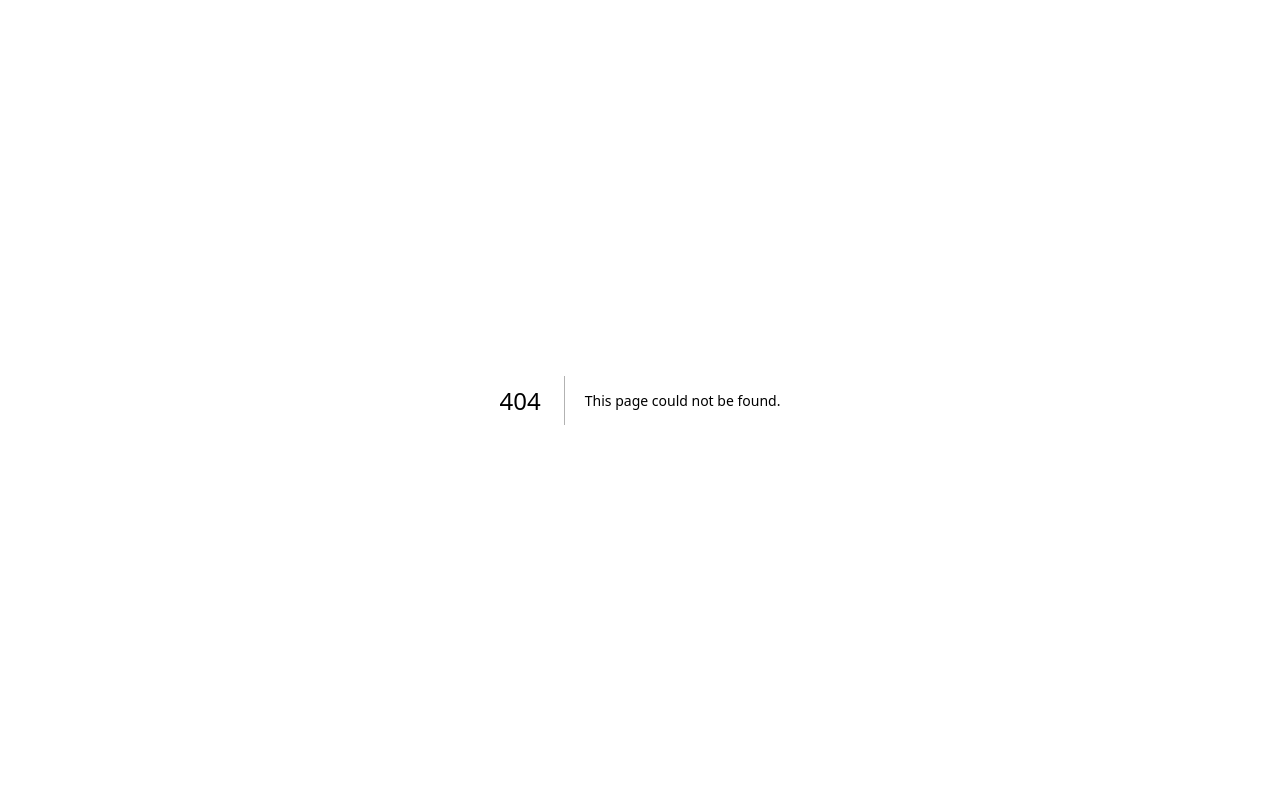
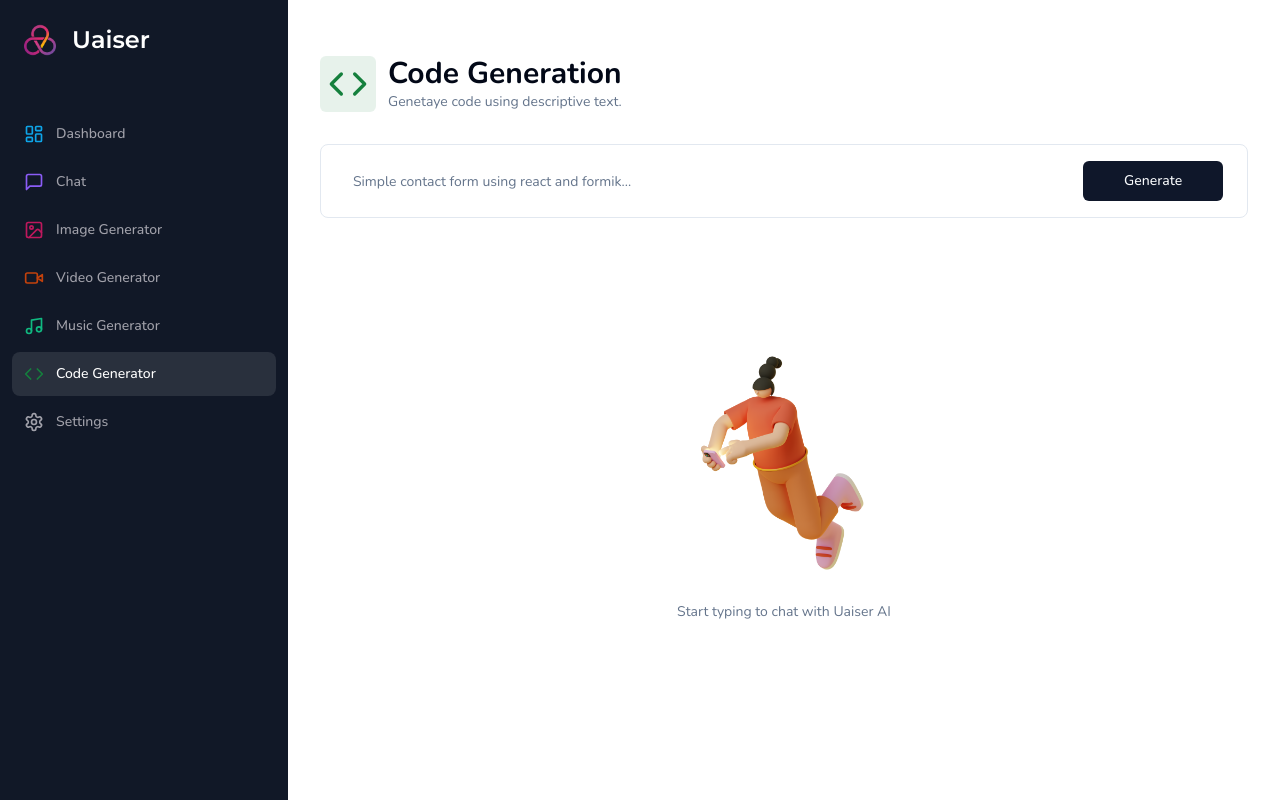
Before and after one commit to Steravy/uaiser, a Next.js app: page /code in a window 1280 px wide. Before the commit this address had no page. Built offline with nearby package versions, Linux system fonts and the light colour scheme.

Commit message:
chore: installed react-markdown package to be used in the Code generation tool to format code snippets

```diff
--- a/package.json
+++ b/package.json
@@ -31,6 +31,7 @@
     "react": "18.2.0",
     "react-dom": "18.2.0",
     "react-hook-form": "^7.45.4",
+    "react-markdown": "^8.0.7",
     "tailwind-merge": "^1.14.0",
     "tailwindcss": "3.3.3",
     "tailwindcss-animate": "^1.0.6",
--- /dev/null
+++ b/src/app/(dashboard)/(routes)/code/constants.ts
@@ -0,0 +1,7 @@
+import * as z from "zod";
+
+export const formSchema = z.object({
+    prompt: z.string().min(1, {
+        message: 'You cannot send an empty message to chat with Uaiser!'
+    })
+})
--- /dev/null
+++ b/src/app/(dashboard)/(routes)/code/page.tsx
@@ -0,0 +1,154 @@
+'use client';
+
+import Heading from "@/components/Heading";
+import { Button } from "@/components/ui/button";
+import { Form, FormControl, FormField, FormItem } from "@/components/ui/form";
+import { Input } from "@/components/ui/input";
+import { zodResolver } from "@hookform/resolvers/zod";
+import axios from 'axios';
+import { Code, MessageSquare } from "lucide-react";
+import { useRouter } from "next/navigation";
+import { ChatCompletionRequestMessage } from "openai";
+import { useState } from "react";
+import { useForm } from "react-hook-form";
+import * as z from "zod";
+import { formSchema } from "./constants";
+import Placeholder from "@/components/Placeholder";
+import Loader from "@/components/Loader";
+import { cn } from "@/lib/utils";
+import UserAvatar from "@/components/UserAvatar";
+import AIAvatar from "@/components/AIAvatar";
+
+const CodeToolPage = () => {
+
+    const [messages, setMessages] = useState<ChatCompletionRequestMessage[]>([]);
+    const router = useRouter();
+
+    const form = useForm<z.infer<typeof formSchema>>({
+        resolver: zodResolver(formSchema),
+        defaultValues: {
+            prompt: '',
+        }
+    })
+
+    const isLoading = form.formState.isSubmitting;
+
+    const handleSubmit = async (data: z.infer<typeof formSchema>) => {
+
+        try {
+
+            // new message from user
+            const userMessage: ChatCompletionRequestMessage = {
+                role: 'user',
+                content: data.prompt
+            }
+
+            // ALL THE PREVIOUS MESSAGES AND NEW MESSAGE
+            const newMessages: ChatCompletionRequestMessage[] = [...messages, userMessage];
+
+            // MAKING API REQUEST TO CHAT WITH MODEL
+            const response = await axios
+                .post('/api/code', {
+                    messages: newMessages
+                });
+
+            // UPDATE MESSAGES HISTORY
+            setMessages(currentMessages => [...currentMessages, userMessage, response.data])
+
+            // RESET FORM VALUES
+            form.reset();
+
+        } catch (error: any) {
+            //  OPEN PRO MODEL
+            console.log(error)
+        } finally {
+
+            router.refresh();
+        }
+
+    };
+
+
+    return (
+
+        <section>
+            <Heading
+                title='Code Generation'
+                description="Genetaye code using descriptive text."
+                icon={Code}
+                iconColor="text-green-700"
+                bgColor="bg-green-700/10"
+            />
+            <article className="px-4 lg:px-8" >
+                <article>
+                    <Form {...form} >
+                        <form
+                            onSubmit={form.handleSubmit(handleSubmit)}
+                            className="grid grid-cols-12 gap-2 w-full p-4 px-3 md:px-6 border rounded-lg focus-within:shadow-sm "
+                        >
+                            <FormField
+                                name="prompt"
+                                render={({ field }) =>
+                                    <FormItem className="col-span-12 lg:col-span-10" >
+                                        <FormControl className="p-0 m-0" >
+                                            <Input
+                                                className="border-0 outline-none focus-visible:ring-0 focus-visible:ring-transparent px-2"
+                                                disabled={isLoading}
+                                                placeholder="Simple contact form using react and formik..."
+                                                {...field}
+                                            />
+                                        </FormControl>
+                                    </FormItem>
+                                }
+                            />
+                            <Button className="col-span-12 lg:col-span-2 w-full" disabled={isLoading}>
+                                Generate
+                            </Button>
+                        </form>
+                    </Form>
+                </article>
+                <article className="space-y-4 mt-4" >
+
+                    {
+                        isLoading && (
+                            <article className="w-full flex items-center justify-center p-8 rounded-lg bg-muted" >
+                                <Loader />
+                            </article>
+                        )
+                    }
+
+                    {
+                        messages.length === 0 && !isLoading && (
+                            <Placeholder label="Start typing to chat with Uaiser AI" />
+                        )
+
+                    }
+                    <div className="flex flex-col-reverse gap-y-4" >
+                        {
+                            messages.map(
+                                message => (
+                                    <div
+                                        key={message.content}
+                                        className={cn(
+                                            "p-8 w-full flex items-end gap-x-8 rounded-lg",
+                                            message.role === 'user' ? 'bg-white border border-black/10' : 'bg-muted'
+                                        )}
+                                    >
+                                        {message.role === 'user' ? <UserAvatar /> : <AIAvatar />}
+
+                                        <span className="text-sm" >
+                                            {message.content}
+                                        </span>
+
+                                    </div>
+                                )
+                            )
+                        }
+                    </div>
+                </article>
+            </article>
+        </section>
+    )
+}
+
+export default CodeToolPage;
--- /dev/null
+++ b/src/app/api/code/route.ts
@@ -0,0 +1,50 @@
+import { auth } from "@clerk/nextjs";
+import { NextRequest, NextResponse } from "next/server";
+import { ChatCompletionRequestMessage, Configuration, OpenAIApi } from "openai";
+
+const openAiConfigurarion = new Configuration({
+    apiKey: process.env.OPENAI_API_KEY,
+});
+
+const openai = new OpenAIApi(openAiConfigurarion);
+
+const templateMessage: ChatCompletionRequestMessage = {
+    role: 'system',
+    content: 'You are a code generator. You must answer only in markdown code snippets. Use code comments for explanations.',
+}
+
+export async function POST(request: NextRequest) {
+
+    try {
+
+        const { userId } = auth();
+        const body = await request.json();
+        const { messages } = body;
+
+        // VALIDATION
+
+        if (!userId)
+            return new NextResponse("Missing user credentials", { status: 401, statusText: "UNAUTHORIZED" });
+
+        if (!openAiConfigurarion.apiKey)
+            return new NextResponse("Missing OpenAI API Key configuration ", { status: 500, statusText: "INTERNAL SERVER ERROR" });
+
+        if (!messages)
+            return new NextResponse("Messages are Required", { status: 400, statusText: "NOT FOUND" });
+
+        // REQUEST TO OPENAI
+        const response = await openai.createChatCompletion({
+            model: "gpt-3.5-turbo",
+            messages: [templateMessage, ...messages]
+        })
+
+        // RETURN RESPONSE FROM OPENAI AI  MODEL
+        return NextResponse.json(response.data.choices[0].message);
+
+    } catch (error) {
+
+        console.log("[CODE_ERROR]", error);
+        return new NextResponse("OPENAI_API_ERROR", { status: 500, statusText: "INTERNAL SERVER ERROR" });
+    }
+
+}
```
Also changed, not shown: 1 other file (tests, documents, lock files or other folders).
